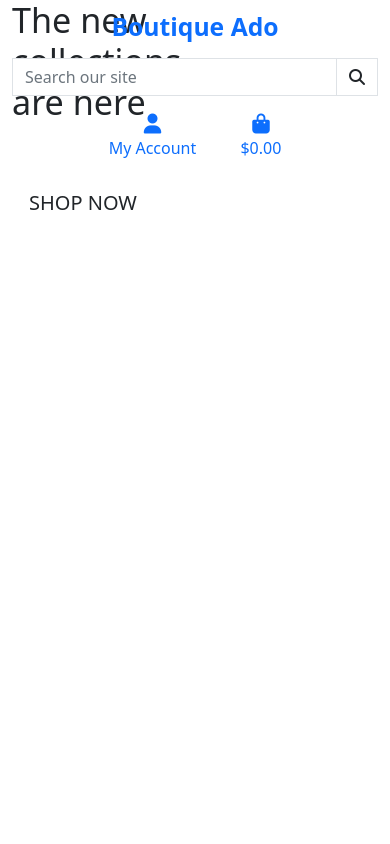
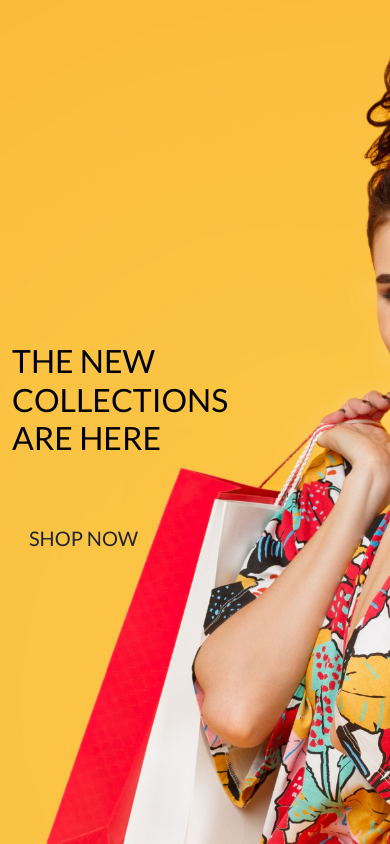
Before and after one commit to rudberga/boutique-ado-v1, a Django app: page / in a window 390 px wide. Run offline with Django 3.2, Linux system fonts and the light colour scheme; some libraries are stand-ins or nearby versions.

Commit message:
ADD - css file

```diff
--- /dev/null
+++ b/static/css/base.css
@@ -0,0 +1,329 @@
+ html {
+    height: 100%;
+}
+
+body {
+    background: url('media/homepage_background_cropped.jpeg') no-repeat center center fixed;
+    background-size: cover;
+    height: calc(100vh - 164px);
+    color: #555;
+    font-family: 'Lato';
+}
+
+/* from Bulma */
+.icon {
+    align-items: center;
+    display: inline-flex;
+    justify-content: center;
+    height: 1.5rem;
+    width: 1.5rem;
+}
+
+.logo-font {
+    text-transform: uppercase;
+}
+
+.main-logo-link {
+    width: fit-content;
+}
+
+.shop-now-button {
+    background: black;
+    color: white;
+    min-width: 260px;
+}
+
+.btn-black {
+    background: black;
+    color: white;
+}
+
+.btn-outline-black {
+    background: white;
+    color: black !important; /* use important to override link colors for <a> elements */
+    border: 1px solid black;
+}
+
+.btn-outline-black:hover,
+.btn-outline-black:active,
+.btn-outline-black:focus {
+    background: black;
+    color: white !important;
+}
+
+.shop-now-button:hover,
+.shop-now-button:active,
+.shop-now-button:focus,
+.btn-black:hover,
+.btn-black:active,
+.btn-black:focus {
+    background: #222;
+    color: white;
+}
+
+.text-black {
+    color: #000 !important;
+}
+
+.border-black {
+    border: 1px solid black !important;
+}
+
+.bg-black {
+    background: #000 !important;
+}
+
+.overlay {
+	height: 100%;
+	width: 100%;
+	top: 0;
+	left: 0;
+	position: fixed;
+	background: white;
+	z-index: -1;
+}
+
+a.category-badge > span.badge:hover {
+    background: #212529 !important;
+    color: #fff !important;
+}
+
+.btt-button {
+    height: 42px;
+    width: 42px;
+    position: fixed;
+    bottom: 10px;
+    right: 10px;
+}
+
+.btt-link,
+.update-link,
+.remove-item {
+    cursor: pointer;
+}
+
+input[name='q']::placeholder {
+    color: #aab7c4;
+}
+
+/* ------------------------------- bootstrap toasts */
+
+.message-container {
+    position: fixed;
+    top: 72px;
+    right: 15px;
+    z-index: 99999999999;
+}
+
+.custom-toast {
+    overflow: visible;
+}
+
+.toast-capper {
+    height: 2px;
+}
+
+/* from CSS-tricks.com: https://css-tricks.com/snippets/css/css-triangle/ */
+.arrow-up {
+    width: 0;
+    height: 0;
+    border-left: 4px solid transparent;
+    border-right: 4px solid transparent;
+    border-bottom: 10px solid black;
+    position: absolute;
+    top: -10px;
+    right: 36px;
+}
+
+/* Convenience classes - colors copied from Bootstrap */
+.arrow-primary {
+    border-bottom-color: #007bff !important;
+}
+
+.arrow-secondary {
+    border-bottom-color: #6c757d !important;
+}
+
+.arrow-success {
+    border-bottom-color: #28a745 !important;
+}
+
+.arrow-danger {
+    border-bottom-color: #dc3545 !important;
+}
+
+.arrow-warning {
+    border-bottom-color: #ffc107 !important;
+}
+
+.arrow-info {
+    border-bottom-color: #17a2b8 !important;
+}
+
+.arrow-light {
+    border-bottom-color: #f8f9fa !important;
+}
+
+.arrow-dark {
+    border-bottom-color: #343a40 !important;
+}
+
+.bag-notification-wrapper {
+    height: 100px;
+    overflow-x: hidden;
+    overflow-y: auto;
+}
+
+/* -------------------------------- Media Queries */
+
+/* Slightly larger container on xl screens */
+@media (min-width: 1200px) {
+  .container {
+    max-width: 80%;
+  }
+}
+
+/* Allauth form formatting */
+
+.allauth-form-inner-content p {
+    margin-top: 1.5rem; /* mt-4 */
+    color: #6c757d; /* text-secondary */
+}
+
+.allauth-form-inner-content input {
+    border-color: #000;
+    border-radius: 0;
+}
+
+.allauth-form-inner-content label:not([for='id_remember']) {
+    display: none;
+}
+
+.allauth-form-inner-content input::placeholder {
+    color: #aab7c4;
+}
+
+.allauth-form-inner-content button,
+.allauth-form-inner-content input[type='submit'] {
+	/* btn */
+	display: inline-block;
+    font-weight: 400;
+    color: #fff;
+    text-align: center;
+    vertical-align: middle;
+    -webkit-user-select: none;
+    -moz-user-select: none;
+    -ms-user-select: none;
+    user-select: none;
+    background-color: #000;
+    border: 1px solid #000;
+    padding: .375rem .75rem;
+    font-size: 1rem;
+    line-height: 1.5;
+    border-radius: 0;
+
+    /* standard bootstrap btn transitions */
+    transition: color .15s ease-in-out,background-color .15s ease-in-out,border-color .15s ease-in-out,box-shadow .15s ease-in-out;
+}
+
+.allauth-form-inner-content button:hover,
+.allauth-form-inner-content input[type='submit']:hover {
+	color: #fff;
+    background-color: #222;
+    border-color: #222;
+}
+
+.allauth-form-inner-content a {
+	color: #17a2b8; /* text-info */
+}
+
+/* Product Form */
+
+.btn-file {
+    position: relative;
+    overflow: hidden;
+}
+
+.btn-file input[type="file"] {
+    position: absolute;
+    top: 0;
+    right: 0;
+    min-width: 100%;
+    min-height: 100%;
+    opacity: 0;
+    cursor: pointer;
+}
+
+.custom-checkbox .custom-control-label::before {
+    border-radius: 0;
+    border-color: #dc3545;
+}
+
+.custom-checkbox .custom-control-input:checked~.custom-control-label::before {
+    background-color: #dc3545;
+    border-color: #dc3545;
+    border-radius: 0;
+}
+
+
+/* fixed top navbar only on medium and up */
+@media (min-width: 992px) {
+    .fixed-top-desktop-only {
+        position: fixed;
+        top: 0;
+        right: 0;
+        left: 0;
+        z-index: 1030;
+    }
+
+    .header-container {
+        padding-top: 164px;
+    }
+}
+
+/* pad the top a bit when navbar is collapsed on mobile */
+@media (max-width: 991px) {
+    .header-container {
+        padding-top: 116px;
+    }
+
+    body {
+        height: calc(100vh - 116px);
+    }
+
+    .display-4.logo-font.text-black {
+        font-size: 2rem;
+    }
+
+    .nav-link {
+        padding: 0.15rem;
+    }
+
+    .nav-link i.fa-lg {
+        font-size: 1rem;
+    }
+
+    .navbar-toggler {
+        padding: .6rem .6rem;
+        font-size: 1rem;
+    }
+
+    #delivery-banner h4 {
+        font-size: .9rem;
+    }
+
+    .btn.btn-outline-black.rounded-0,
+    .btn.btn-black.rounded-0 {
+        padding: .375rem .375rem;
+    }
+
+    .btn.btn-outline-black.rounded-0.btn-lg,
+    .btn.btn-black.rounded-0.btn-lg {
+        padding: .375rem .375rem;
+        font-size: .75rem;
+    }
+
+    .increment-qty, .decrement-qty {
+        padding: .25rem .5rem !important;
+    }
+}
--- a/templates/base.html
+++ b/templates/base.html
@@ -16,6 +16,8 @@
     {% block corecss %}
         <link href="https://cdn.jsdelivr.net/npm/bootstrap@5.0.0-beta2/dist/css/bootstrap.min.css" rel="stylesheet"
             integrity="sha384-BmbxuPwQa2lc/FVzBcNJ7UAyJxM6wuqIj61tLrc4wSX0szH/Ev+nYRRuWlolflfl" crossorigin="anonymous">
+        <link rel="stylesheet" href="https://fonts.googleapis.com/css?family=Lato&display=swap">
+        <link rel="stylesheet" href="{% static 'css/base.css' %}">
     {% endblock %}
 
     {% block extra_css %}
@@ -38,7 +40,7 @@
 
     <body>
         <header class="container-fluid fixed-top">
-            <div class="row">
+            <div id="topnav" class="row bg-white pt-lg-2 d-none d-lg-flex">
 
                 <div class="col-12 col-lg-4 my-auto py-1 py-lg-0 text-center text-lg-left">
                     <a href="{% url 'home' %}" class="nav-link main-logo-link">
```
Also changed, not shown: media/homepage_background_cropped.jpeg (added).
